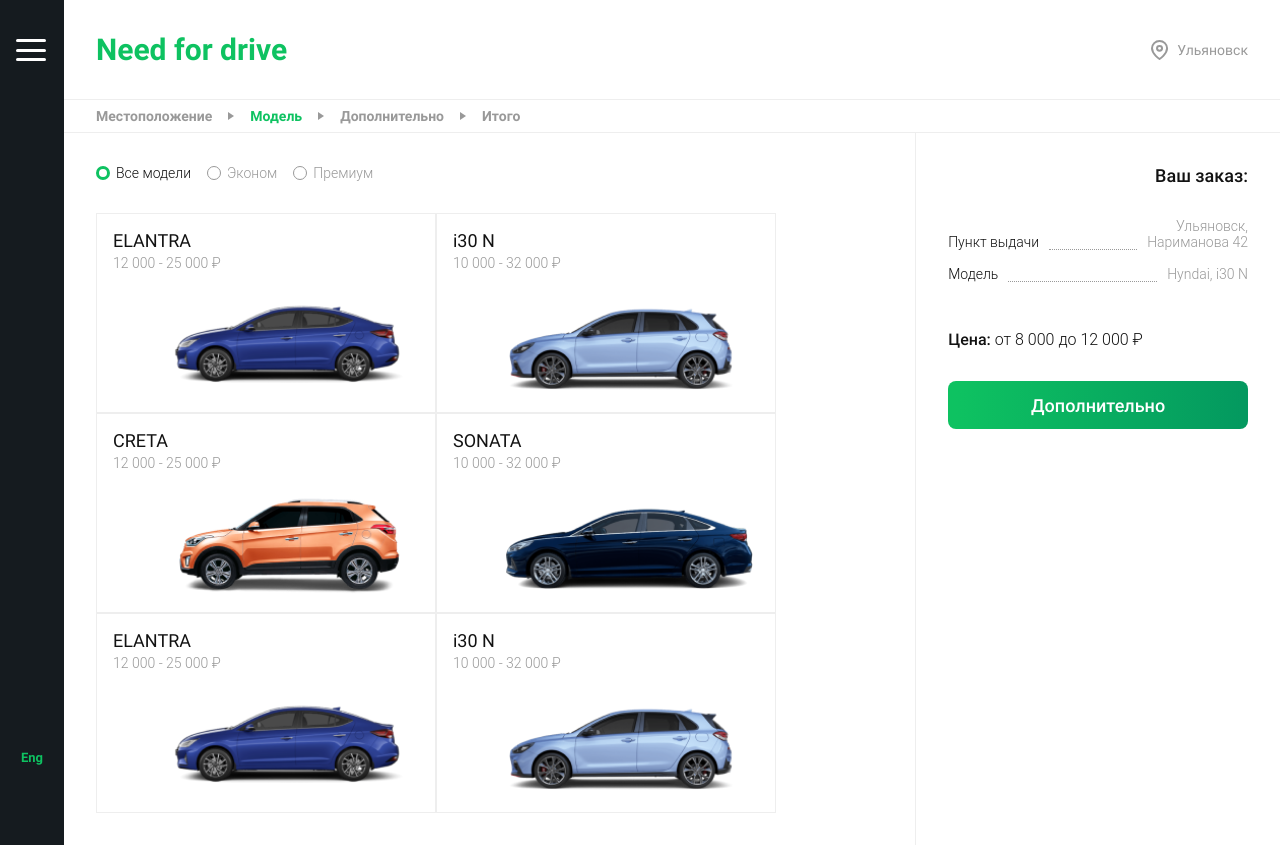
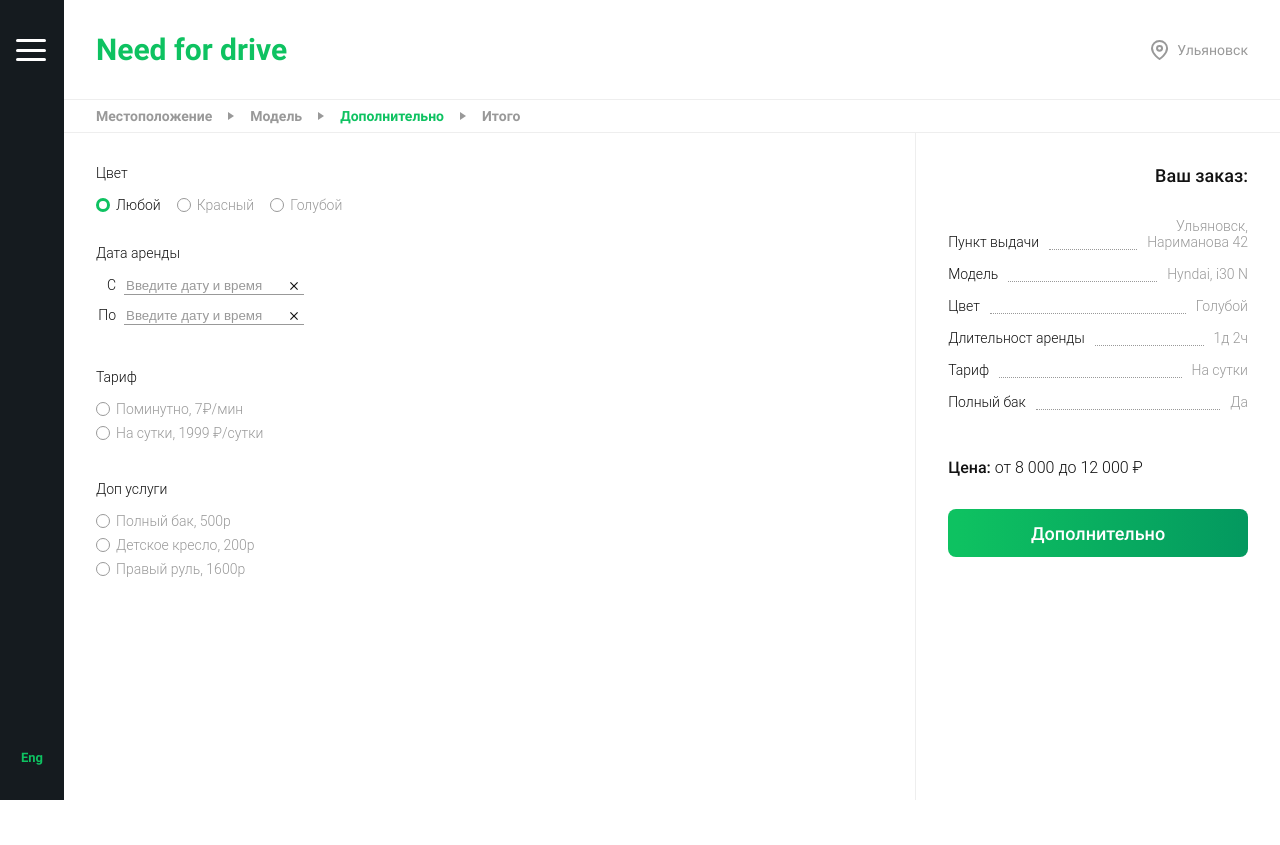
Before and after one commit to PolyantsevYury/need-for-drive, a React (Create React App) app: page /order in a window 1280 px wide. After the commit the page ends 800 px from the top, so only its background shows below. Built offline with nearby package versions, Linux system fonts and the light colour scheme; a web font is replaced by a local one.

Commit message:
Add Addition page

```diff
--- a/src/components/orderPage/OrderPage.js
+++ b/src/components/orderPage/OrderPage.js
@@ -22,10 +22,10 @@
         <div className='order'>
           <div className='order__content-container'>
             <div className='order__content'>
-              <Model/>
+              <Addition/>
               <div style={{display: 'none'}}>
                 <Location/>
-                <Addition/>
+                <Model/>
                 <Final/>
               </div>
             </div>
@@ -48,11 +48,11 @@
             <span>Местоположение</span>
             <img className='steps__item-icon' src={NextStep} alt=""/>
           </div>
-          <div className='steps__item steps__item--active'>
+          <div className='steps__item'>
             <span>Модель</span>
             <img className='steps__item-icon' src={NextStep} alt=""/>
           </div>
-          <div className='steps__item'>
+          <div className='steps__item steps__item--active'>
             <span>Дополнительно</span>
             <img className='steps__item-icon' src={NextStep} alt=""/>
           </div>
--- a/src/components/orderPage/addition/Addition.css
+++ b/src/components/orderPage/addition/Addition.css
@@ -1,3 +1,94 @@
-
+.addition__item {
+  margin-bottom: 32px;
+}
+.addition__title {
+  font-size: 14px;
+  font-weight: 300;
+  margin-bottom: 16px;
+}
+.addition__filter {
+  display: flex;
+  color: #999999;
+  margin-bottom: 32px;
+}
+.addition__filter-tarif {
+  display: flex;
+  flex-direction: column;
+}
+.addition__filter-tarif .addition__filter-item {
+  margin-bottom: 8px;
+  margin-right: 0;
+}
+.addition__filter-item {
+  display: flex;
+  align-items: center;
+}
+.addition__filter-item:not(:last-child) {
+  margin-right: 16px;
+}
+.addition__filter-item input {
+  margin-right: 6px;
+  position: absolute;
+  opacity: 0;
+  width: 0;
+  height: 0;
+}
+.addition__filter-item input + label {
+  display: flex;
+  align-items: center;
+}
+.addition__filter-item input + label::before {
+  content: "";
+  display: inline-block;
+  width: 12px;
+  height: 12px;
+  border: 1px solid #999999;
+  border-radius: 100%;
+  margin-right: 6px;
+}
+.addition__filter-item input:checked + label {
+  color: #121212;
+}
+.addition__filter-item input:checked + label::before {
+  width: 8px;
+  height: 8px;
+  border: 3px solid #0EC261;
+  border-radius: 100%;
+}
+.addition__input-items {
+  width: 216px;
+  margin-bottom: 20px;
+  display: flex;
+  flex-direction: column;
+  align-items: flex-end;
+}
+@media (max-width: 767px) {
+  .addition__input-items {
+    margin-bottom: 8px;
+  }
+}
+.addition__input-item {
+  margin-bottom: 12px;
+}
+.addition__input-item input {
+  width: 180px;
+  color: #121212;
+  font-weight: 300;
+  margin-left: 8px;
+  border: none;
+  border-bottom: 1px solid #999999;
+}
+.addition__input-item input:focus {
+  outline: none;
+  border-bottom: 1px solid #999999;
+}
+.addition__input-item input::placeholder {
+  color: #999999;
+  font-weight: 300;
+}
+.addition__input-item img {
+  position: relative;
+  left: -14px;
+}
 
 /*# sourceMappingURL=Addition.css.map */
--- a/src/components/orderPage/addition/Addition.js
+++ b/src/components/orderPage/addition/Addition.js
@@ -1,10 +1,73 @@
 import React from "react";
 import './Addition.scss'
+import Clean from "../../../assets/images/icons/clean_icon.svg";
 
 export const Addition = () => {
   return (
-      <section className='order-page'>
-        Addition
+      <section className='addition'>
+        <div className='addition__item'>
+          <h4 className='addition__title'>Цвет</h4>
+          <div className='addition__filter'>
+            <div className='addition__filter-item'>
+              <input type="radio" id='any' defaultChecked={true} name='color' value='any'/>
+              <label htmlFor='any'>Любой</label>
+            </div>
+            <div className='addition__filter-item'>
+              <input type="radio" id='red' name='color' value='red'/>
+              <label htmlFor='red'>Красный</label>
+            </div>
+            <div className='addition__filter-item'>
+              <input type="radio" id='blue' name='color' value='blue'/>
+              <label htmlFor='blue'>Голубой</label>
+            </div>
+          </div>
+        </div>
+
+        <div className='addition__item'>
+          <h4 className='addition__title'>Дата аренды</h4>
+          <div className='addition__input-items'>
+            <label className='addition__input-item'>C
+              <input placeholder='Введите дату и время' name="from" type="text"/>
+              <img src={Clean} alt=""/>
+            </label>
+            <label className='addition__input-item'>По
+              <input placeholder='Введите дату и время' name='to' type="text"/>
+              <img src={Clean} alt=""/>
+            </label>
+          </div>
+        </div>
+
+        <div className='addition__item'>
+          <h4 className='addition__title'>Тариф</h4>
+          <div className='addition__filter addition__filter-tarif'>
+            <div className='addition__filter-item'>
+              <input type="radio" id='minute' name='tarif' value='minute'/>
+              <label htmlFor='minute'>Поминутно, 7₽/мин</label>
+            </div>
+            <div className='addition__filter-item'>
+              <input type="radio" id='day' name='tarif' value='day'/>
+              <label htmlFor='day'>На сутки, 1999 ₽/сутки</label>
+            </div>
+          </div>
+        </div>
+
+        <div className='addition__item'>
+          <h4 className='addition__title'>Доп услуги</h4>
+          <div className='addition__filter addition__filter-tarif'>
+            <div className='addition__filter-item'>
+              <input type="checkbox" id='fuel' value='fuel'/>
+              <label htmlFor='fuel'>Полный бак, 500р</label>
+            </div>
+            <div className='addition__filter-item'>
+              <input type="checkbox" id='chair' value='chair'/>
+              <label htmlFor='chair'>Детское кресло, 200р</label>
+            </div>
+            <div className='addition__filter-item'>
+              <input type="checkbox" id='wheel' value='wheel'/>
+              <label htmlFor='wheel'>Правый руль, 1600р</label>
+            </div>
+          </div>
+        </div>
       </section>
   )
 };
--- a/src/components/orderPage/addition/Addition.scss
+++ b/src/components/orderPage/addition/Addition.scss
@@ -0,0 +1,109 @@
+@import '../../../assets/variables';
+
+.addition {
+  &__item {
+    margin-bottom: 32px;
+  }
+
+  &__title {
+    font-size: 14px;
+    font-weight: 300;
+    margin-bottom: 16px;
+  }
+
+  &__filter {
+    display: flex;
+    color: $clr-gray-dark;
+    margin-bottom: 32px;
+  }
+
+  &__filter-tarif {
+    display: flex;
+    flex-direction: column;
+    .addition__filter-item {
+      margin-bottom: 8px;
+      margin-right: 0;
+    }
+  }
+
+  &__filter-item {
+    display: flex;
+    align-items: center;
+    &:not(:last-child) {
+      margin-right: 16px;
+    }
+
+    input {
+      margin-right: 6px;
+      position: absolute;
+      opacity: 0;
+      width: 0;
+      height: 0;
+
+      & + label {
+        display: flex;
+        align-items: center;
+
+        &::before {
+          content: '';
+          display: inline-block;
+          width: 12px;
+          height: 12px;
+          border: 1px solid $clr-gray-dark;
+          border-radius: 100%;
+          margin-right: 6px;
+        }
+      }
+
+      &:checked + label {
+        color: $clr-main-black;
+
+        &::before {
+          width: 8px;
+          height: 8px;
+          border: 3px solid $clr-main-accent;
+          border-radius: 100%;
+        }
+      }
+    }
+  }
+
+  &__input-items {
+    width: 216px;
+    margin-bottom: 20px;
+    display: flex;
+    flex-direction: column;
+    align-items: flex-end;
+    @media (max-width: $max-mobile) {
+      margin-bottom: 8px;
+    }
+  }
+
+  &__input-item {
+    margin-bottom: 12px;
+
+    input {
+      width: 180px;
+      color: $clr-main-black;
+      font-weight: 300;
+      margin-left: 8px;
+      border: none;
+      border-bottom: 1px solid $clr-gray-dark;
+
+      &:focus {
+        outline: none;
+        border-bottom: 1px solid $clr-gray-dark;
+      }
+
+      &::placeholder {
+        color: $clr-gray-dark;
+        font-weight: 300;
+      }
+    }
+
+    img {
+      position: relative;
+      left: -14px;
+    }
+  }
+}
--- a/src/components/orderPage/model/Model.js
+++ b/src/components/orderPage/model/Model.js
@@ -67,9 +67,6 @@
                 <img className='catalog__car-img' src={car.img} alt=""/>
               </div>
           ))}
-          <div>
-
-          </div>
         </div>
       </section>
   )
--- a/src/components/orderPage/status/Status.js
+++ b/src/components/orderPage/status/Status.js
@@ -17,6 +17,26 @@
             <div className='status__info-filler'> </div>
             <div className='status__info-value'>Hyndai, i30 N</div>
           </div>
+          <div className='status__info-item'>
+            <div className='status__info-name'>Цвет</div>
+            <div className='status__info-filler'> </div>
+            <div className='status__info-value'>Голубой</div>
+          </div>
+          <div className='status__info-item'>
+            <div className='status__info-name'>Длительност аренды</div>
+            <div className='status__info-filler'> </div>
+            <div className='status__info-value'>1д 2ч</div>
+          </div>
+          <div className='status__info-item'>
+            <div className='status__info-name'>Тариф</div>
+            <div className='status__info-filler'> </div>
+            <div className='status__info-value'>На сутки</div>
+          </div>
+          <div className='status__info-item'>
+            <div className='status__info-name'>Полный бак</div>
+            <div className='status__info-filler'> </div>
+            <div className='status__info-value'>Да</div>
+          </div>
         </div>
         <div className='status__price'>
           <h4 className='status__price-title'>Цена: </h4>
```
Also changed, not shown: 1 other file (tests, documents, lock files or other folders).
